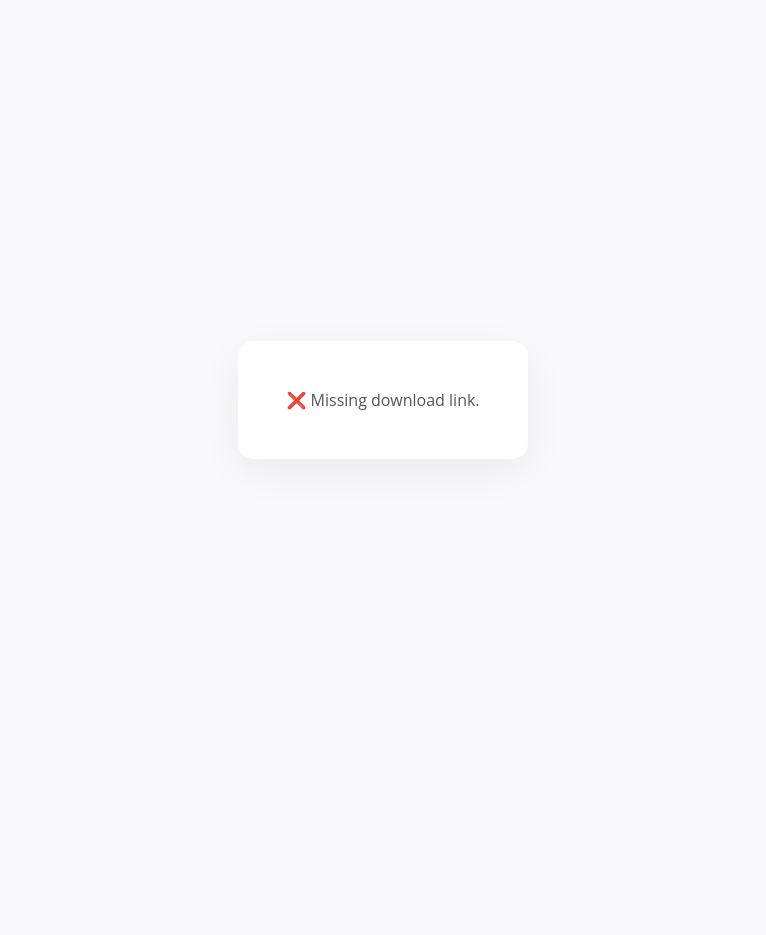
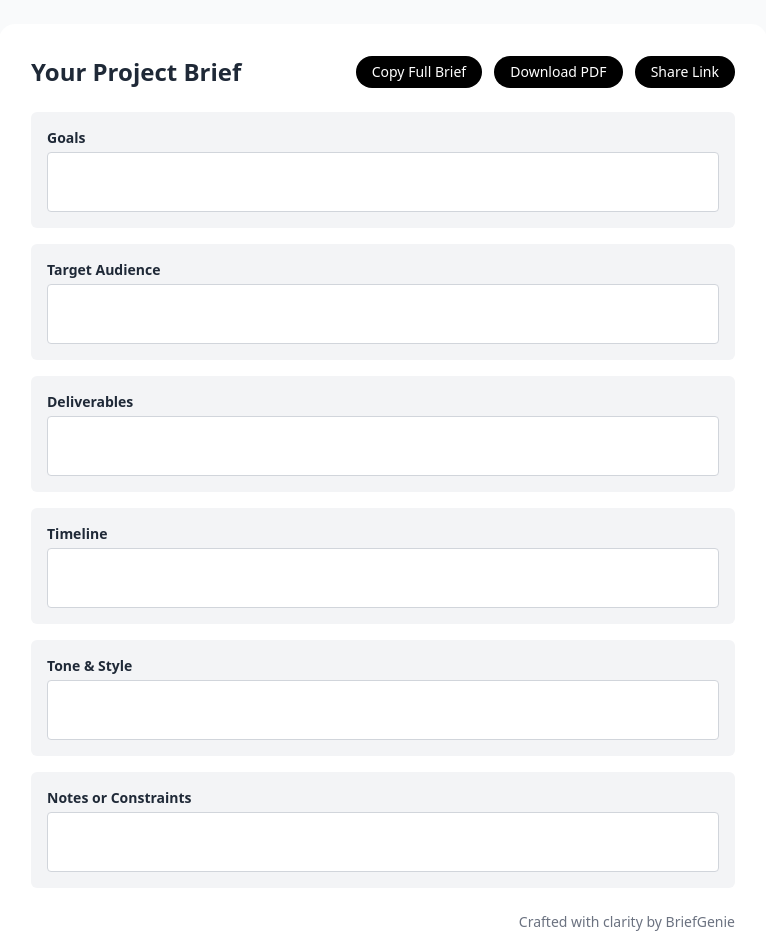
Before and after one commit to at-ai/briefgenie-download, a plain HTML site: page index.html in a window 1280 px wide. Shown: the top 935 px of the page, without its empty margins (257-1023 px from the left). Before the commit the page ends 800 px from the top, so only its background shows below. Drawn offline with nearby package versions, Linux system fonts and the light colour scheme.

Commit message:
Update index.html to v2 UI

```diff
--- a/index.html
+++ b/index.html
@@ -1,68 +1,116 @@
+
 
 <!DOCTYPE html>
 <html lang="en">
 <head>
   <meta charset="UTF-8" />
   <meta name="viewport" content="width=device-width, initial-scale=1.0"/>
-  <title>Your Brief is Ready!</title>
-  <style>
-    body {
-      font-family: 'Open Sans', sans-serif;
-      display: flex;
-      flex-direction: column;
-      align-items: center;
-      justify-content: center;
-      height: 100vh;
-      background: #f9f9fb;
-      margin: 0;
-      text-align: center;
-    }
-    .container {
-      background: #fff;
-      padding: 2em 3em;
-      border-radius: 16px;
-      box-shadow: 0 12px 40px rgba(0,0,0,0.06);
-    }
-    h1 {
-      font-size: 1.8rem;
-      color: #222;
-    }
-    p {
-      font-size: 1rem;
-      color: #555;
-      margin: 1em 0;
-    }
-    a.download-btn {
-      display: inline-block;
-      padding: 0.8em 1.6em;
-      background: #0070f3;
-      color: #fff;
-      text-decoration: none;
-      border-radius: 10px;
-      font-weight: bold;
-      transition: background 0.3s ease;
-    }
-    a.download-btn:hover {
-      background: #005ac1;
-    }
-  </style>
+  <title>BriefGenie – Project Brief</title>
+  <script src="https://cdn.tailwindcss.com"></script>
 </head>
-<body>
-  <div class="container">
-    <h1>🎉 Your Client Brief is Ready!</h1>
-    <p>Click the button below to download your brief:</p>
-    <a id="download" class="download-btn" href="#">Download Brief</a>
+<body class="bg-gray-50 font-sans text-gray-800 p-6">
+
+  <div class="max-w-3xl mx-auto bg-white shadow-xl rounded-2xl p-8 space-y-6">
+    <div class="flex justify-between items-center">
+      <h1 class="text-2xl font-bold">Your Project Brief</h1>
+      <div class="space-x-2">
+        <button id="copyAll" class="px-4 py-1.5 text-sm rounded-full bg-black text-white hover:bg-gray-800 transition">Copy Full Brief</button>
+        <button id="downloadPDF" class="px-4 py-1.5 text-sm rounded-full bg-black text-white hover:bg-gray-800 transition">Download PDF</button>
+        <button id="shareLink" class="px-4 py-1.5 text-sm rounded-full bg-black text-white hover:bg-gray-800 transition">Share Link</button>
+      </div>
+    </div>
+
+    <div id="briefContainer" class="space-y-4"></div>
+
+    <p class="text-sm text-gray-500 text-right">Crafted with clarity by BriefGenie</p>
   </div>
+
   <script>
-    const urlParams = new URLSearchParams(window.location.search);
-    const fileUrl = urlParams.get('url');
-    if (fileUrl) {
-      const link = document.getElementById('download');
-      link.href = fileUrl;
-      link.setAttribute('download', 'ClientBrief.pdf');
-    } else {
-      document.querySelector('.container').innerHTML = "<p>❌ Missing download link.</p>";
-    }
+    const briefFields = {
+      "Goals": "Goals",
+      "Target Audience": "Target Audience",
+      "Deliverables": "Deliverables",
+      "Timeline": "Timeline",
+      "Tone & Style": "Tone & Style",
+      "Notes": "Notes or Constraints"
+    };
+
+    const decodeBase64 = (str) => {
+      try {
+        return JSON.parse(atob(decodeURIComponent(str)));
+      } catch (e) {
+        return null;
+      }
+    };
+
+    const encodeBase64 = (obj) => {
+      return encodeURIComponent(btoa(JSON.stringify(obj)));
+    };
+
+    const getBriefData = () => {
+      const params = new URLSearchParams(window.location.search);
+      const dataParam = params.get('data');
+      return dataParam ? decodeBase64(dataParam) : {};
+    };
+
+    const createSection = (key, value) => {
+      const wrapper = document.createElement('div');
+      wrapper.className = "bg-gray-100 p-4 rounded-md";
+
+      const label = document.createElement('label');
+      label.className = "block text-sm font-semibold mb-1";
+      label.innerText = briefFields[key];
+
+      const textarea = document.createElement('div');
+      textarea.contentEditable = true;
+      textarea.className = "bg-white border border-gray-300 rounded p-2 min-h-[60px]";
+      textarea.dataset.key = key;
+      textarea.innerText = value || "";
+
+      wrapper.append(label, textarea);
+      return wrapper;
+    };
+
+    const populateBrief = () => {
+      const data = getBriefData();
+      const container = document.getElementById('briefContainer');
+      Object.keys(briefFields).forEach(key => {
+        container.appendChild(createSection(key, data[key]));
+      });
+    };
+
+    const getCurrentBrief = () => {
+      const edited = {};
+      document.querySelectorAll('[contenteditable]').forEach(el => {
+        edited[el.dataset.key] = el.innerText.trim();
+      });
+      return edited;
+    };
+
+    document.getElementById('copyAll').onclick = () => {
+      const fullText = Object.entries(getCurrentBrief())
+        .map(([k, v]) => `${briefFields[k]}:
+${v}
+`)
+        .join('\n');
+      navigator.clipboard.writeText(fullText);
+    };
+
+    document.getElementById('shareLink').onclick = () => {
+      const updated = getCurrentBrief();
+      const encoded = encodeBase64(updated);
+      const url = `${window.location.origin}${window.location.pathname}?data=${encoded}`;
+      navigator.clipboard.writeText(url);
+      alert("Shareable link copied to clipboard!");
+    };
+
+    document.getElementById('downloadPDF').onclick = () => {
+      const brief = getCurrentBrief();
+      const pdfURL = "https://your-pdfmonkey-link.com/preview";
+      alert("PDF download not hooked yet. Replace this with your endpoint.");
+    };
+
+    populateBrief();
   </script>
 </body>
 </html>
```
